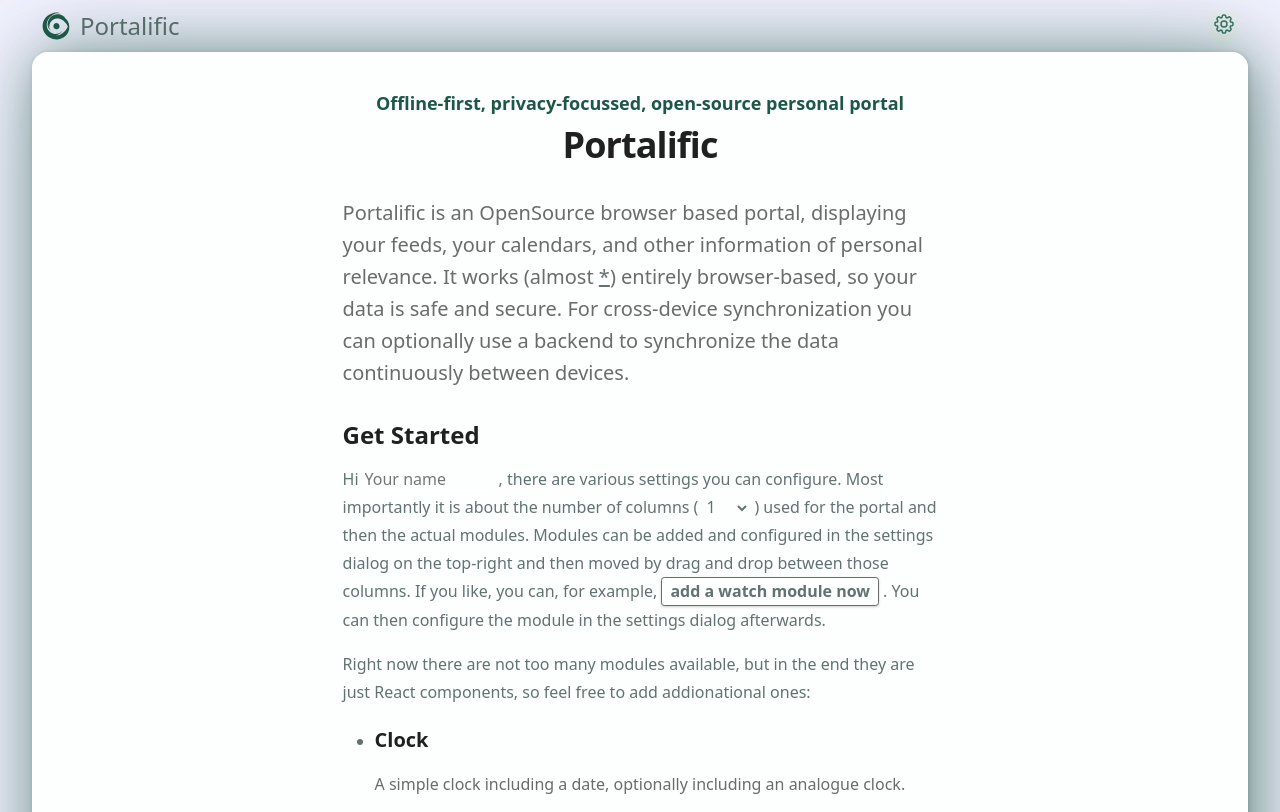
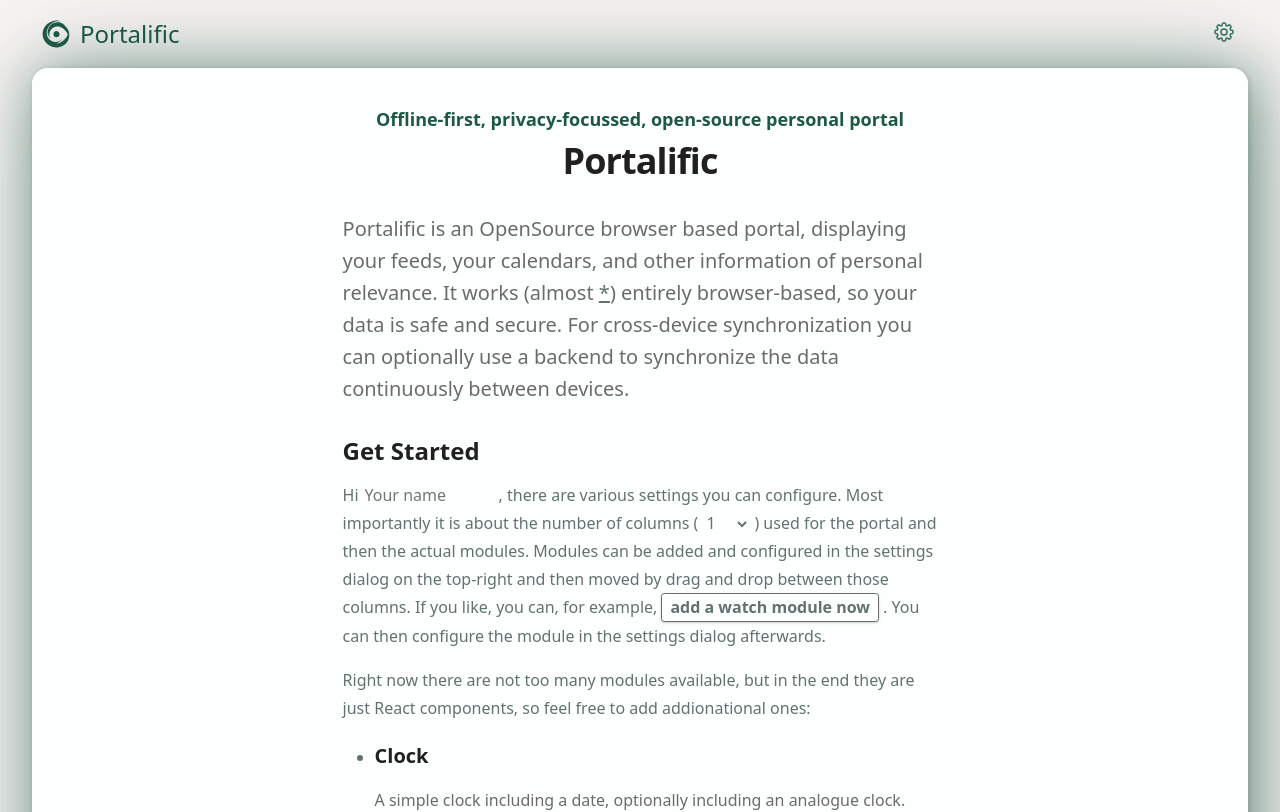
Before and after one commit to kore/portalific, a Next.js app: page / in a window 1280 px wide. Shown: the top 812 px of the page. Built offline with nearby package versions, Linux system fonts and the light colour scheme.

Commit message:
chore: Slightly improved spacing and coloring

```diff
--- a/styles/theme-green.scss
+++ b/styles/theme-green.scss
@@ -3,7 +3,7 @@
 .theme--green {
   // Base colors
   --color-text: #627270;
-  --color-bg: #f0f4f7;
+  --color-bg: #f8f4f4;
   --color-error: #ff6b6b;
 
   // Primary colors - consolidated to 5 variants
@@ -73,9 +73,18 @@
 
 .theme--green {
   color: var(--color-text);
+  background-color: var(--color-bg);
 
   .theme-switcher {
     display: none;
+  }
+
+  .header {
+    padding: var(--spacing-md) var(--spacing-sm);
+
+    &__title {
+      color: var(--color-primary-500);
+    }
   }
 
   .grid {
```
